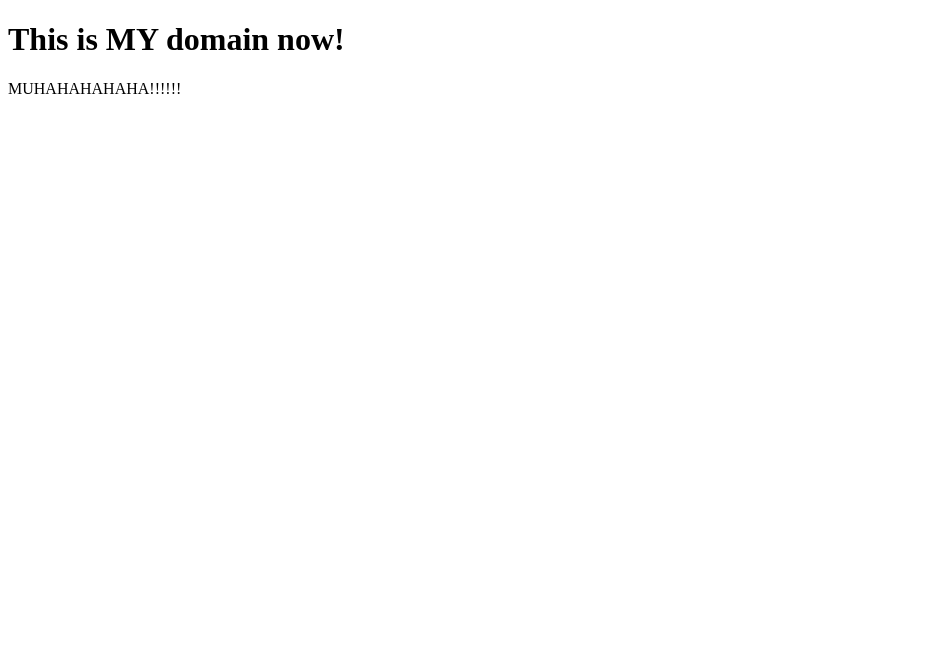
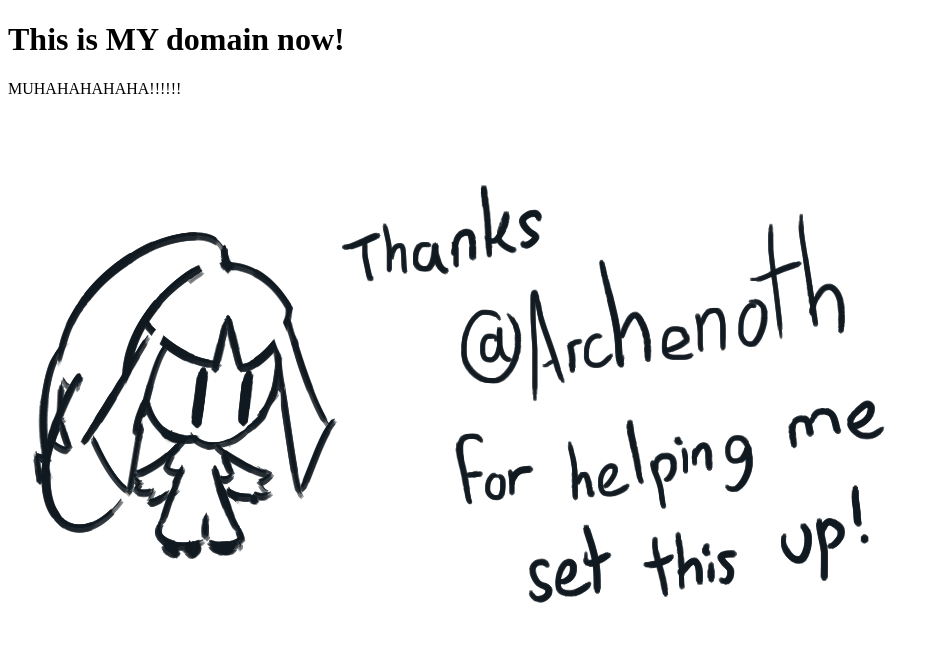
Before and after one commit to MNchino/mnchino.github.io, a plain HTML site: page index.html in a window 1280 px wide. Shown: the whole page, without its empty margins (0-939 px from the left). Drawn offline with Linux system fonts and the light colour scheme.

Commit message:
added pic

```diff
--- a/index.html
+++ b/index.html
@@ -3,5 +3,6 @@
 <body>
 <h1>This is MY domain now!</h1>
 <p>MUHAHAHAHAHA!!!!!!</p>
+<img src="thanks.png" alt="Thanks!" style="">
 </body>
 </html>
```
Also changed, not shown: thanks.png (added).
